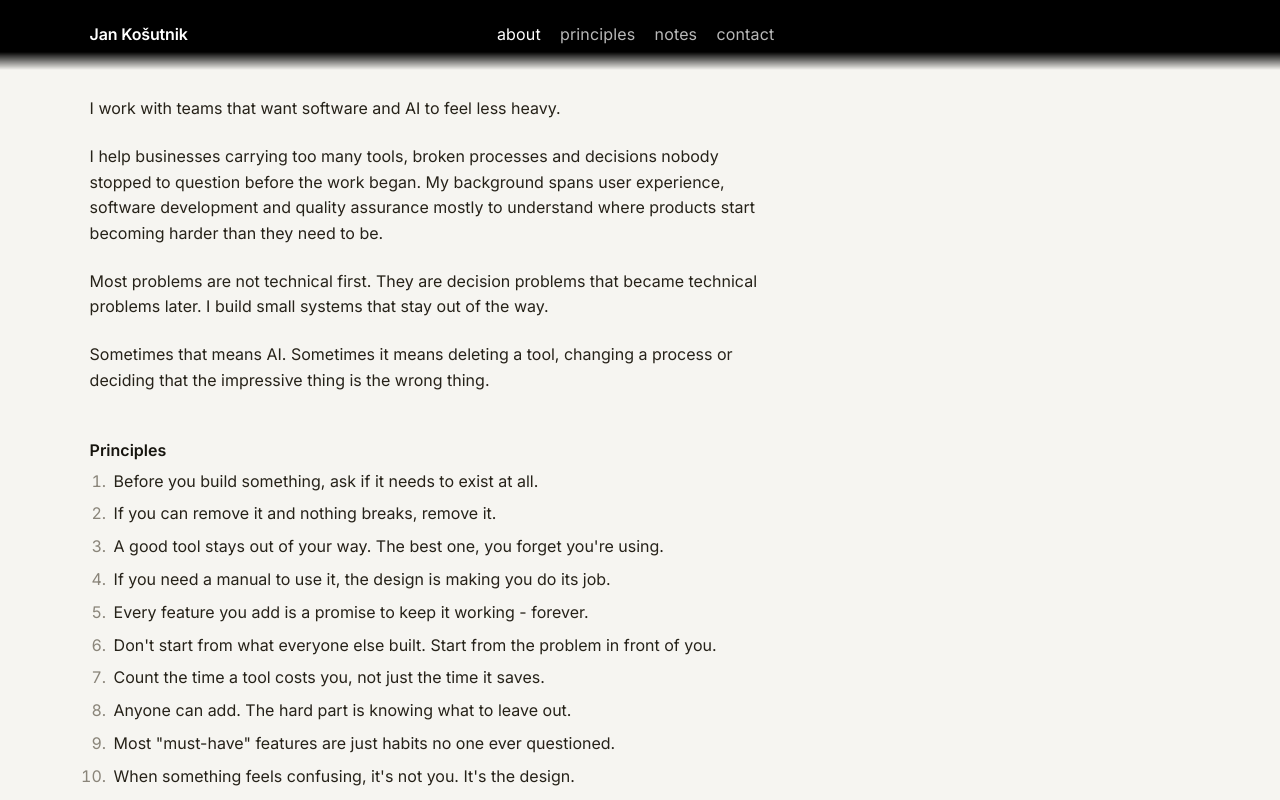
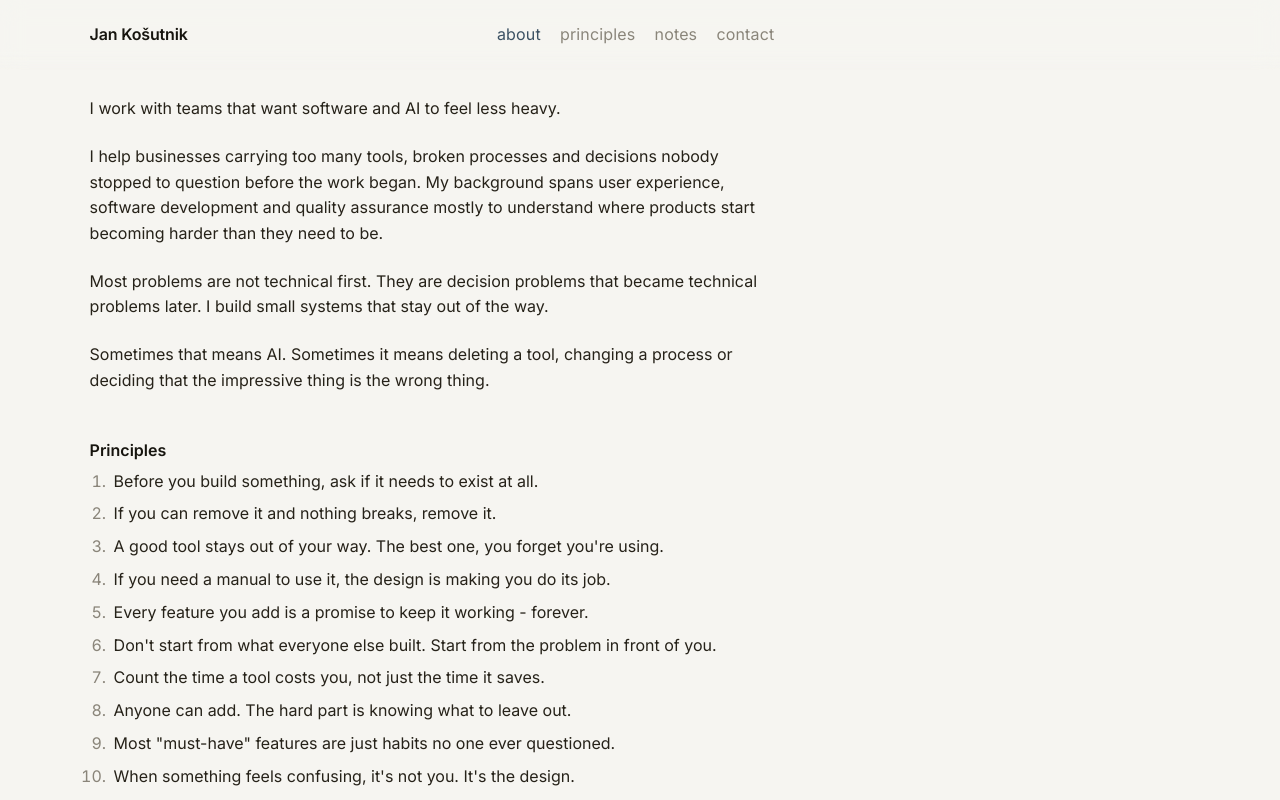
Before and after one commit to JanKosutnik/Kosutnik, a Next.js app: page / in a window 1280 px wide. Shown: the top 800 px of the page. Built offline with nearby package versions, Linux system fonts and the light colour scheme.

Commit message:
Revert "Set menu background to black"
This reverts commit c0d0e64ed353c402f2eeca7d1eecd0942308f18e.

```diff
--- a/app/globals.css
+++ b/app/globals.css
@@ -39,15 +39,14 @@ a {
   position: sticky;
   top: 0;
   z-index: 10;
-  background: #000;
-  color: #fff;
+  background: var(--paper);
 }
 
 @supports ((-webkit-backdrop-filter: blur(12px)) or (backdrop-filter: blur(12px))) {
   .site-head {
-    background: #000;
-    -webkit-backdrop-filter: none;
-    backdrop-filter: none;
+    background: rgba(246, 245, 241, 0.72);
+    -webkit-backdrop-filter: blur(12px) saturate(140%);
+    backdrop-filter: blur(12px) saturate(140%);
     -webkit-mask-image: linear-gradient(to bottom, #000 calc(100% - 18px), transparent);
     mask-image: linear-gradient(to bottom, #000 calc(100% - 18px), transparent);
   }
@@ -78,18 +77,18 @@ nav {
 }
 
 nav a {
-  color: rgba(255, 255, 255, 0.72);
+  color: var(--faint);
   letter-spacing: 0.01em;
   text-decoration: none;
   transition: color 0.18s ease;
 }
 
 nav a:hover {
-  color: #fff;
+  color: var(--soft);
 }
 
 nav a.active {
-  color: #fff;
+  color: var(--accent);
 }
 
 .wrap {
```
